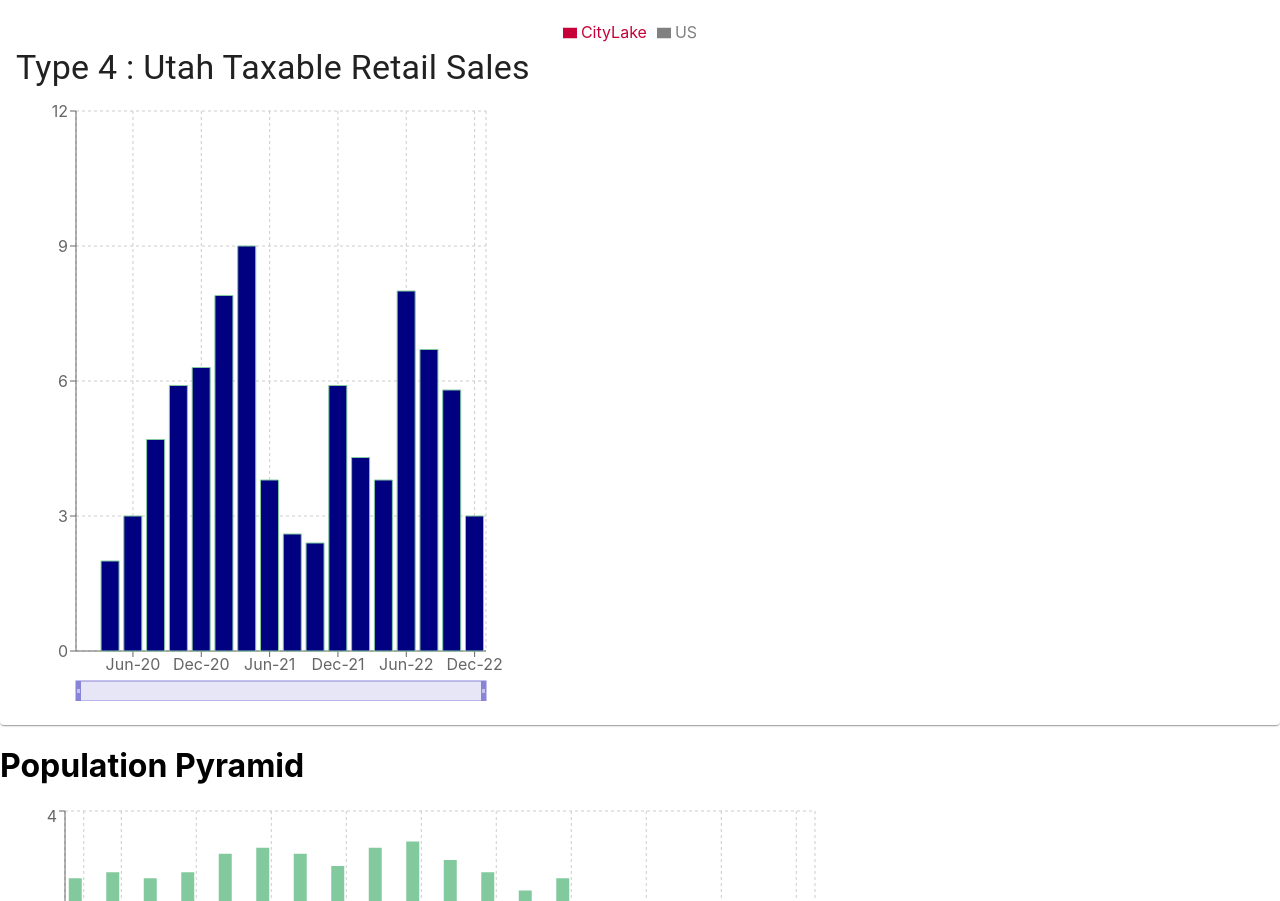
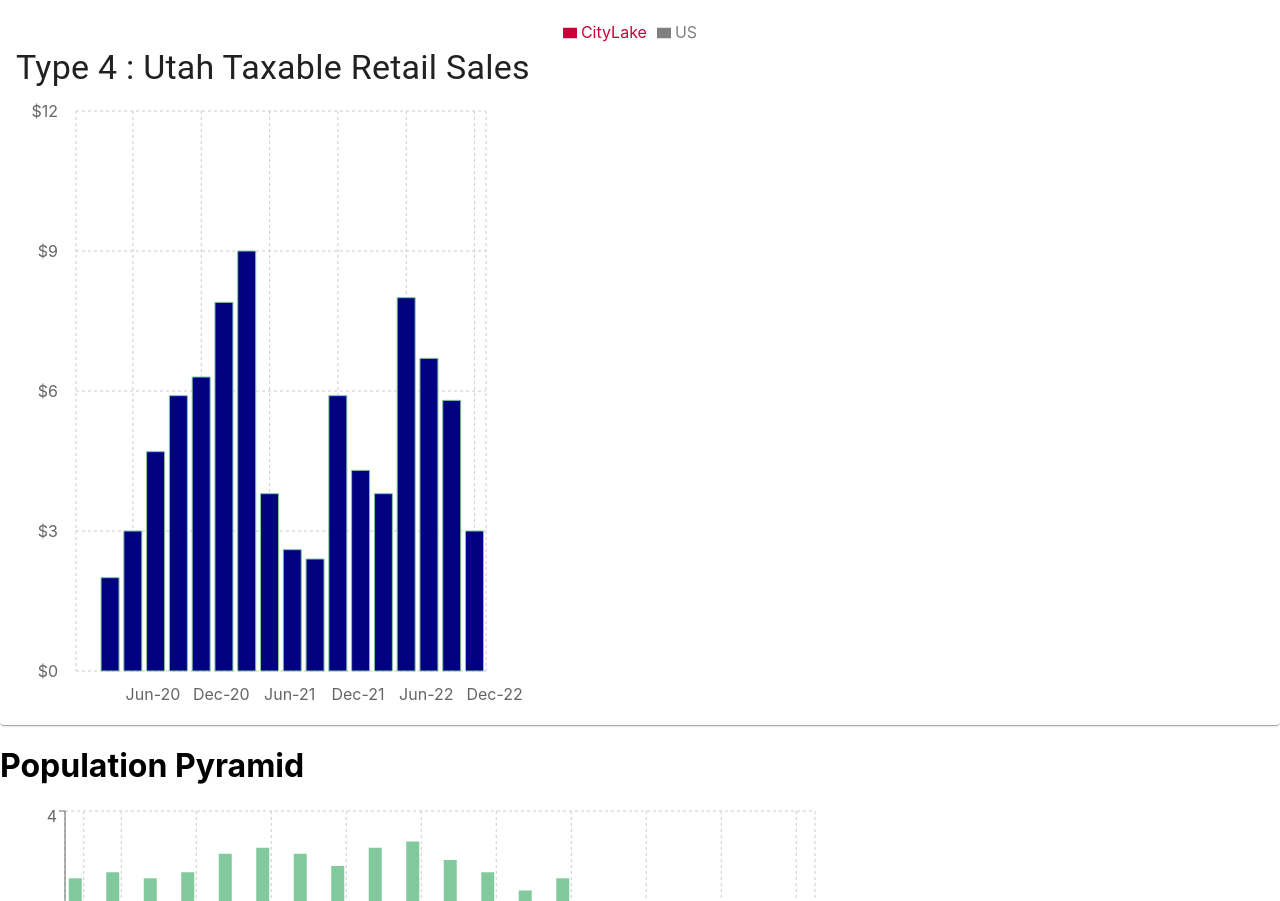
Before and after one commit to Areeba624/ReChart, a React (Create React App) app: page / in a window 1280 px wide. Shown: the part 1044-1945 px from the top of the page. Built offline with nearby package versions, Linux system fonts and the light colour scheme.

Commit message:
Type 4 chart

```diff
--- a/src/TimeSeries.js
+++ b/src/TimeSeries.js
@@ -15,6 +15,7 @@ import {
 } from "recharts";
 import PopulationChart from "./components/PopulationChart";
 import Type3Chart from "./components/Type3Chart";
+import Type4Chart from "./components/Type4Chart";
 const type1 = [
   { year: "2019", value: 590, record: 600 },
   { year: "2020", value: 868, record: 967 },
@@ -34,39 +35,8 @@ const type2 = [
 // Data for Time Series Bar Start here
 
 // Data for Stacked Bar Start here
-const Type3 = [
-  { year: "2012", US: 4, CityLake: 2 },
-  { year: "2013", US: 3, CityLake: 2 },
-  { year: "2014", US: 2, CityLake: 4 },
-  { year: "2015", US: 2, CityLake: 6 },
-  { year: "2016", US: 1, CityLake: 8 },
-  { year: "2017", US: 2, CityLake: 10 },
-  { year: "2018", US: 15, CityLake: 12 },
-  { year: "2019", US: 23, CityLake: 14 },
-  { year: "2020", US: 18, CityLake: 16 },
-  { year: "2021", US: 19, CityLake: 18 },
-];
 
-const type4 = [
-  { year: "Feb-20", value: 0.0 },
-  { year: "Ap-20",  value: 2.0 },
-  { year: "Jun-20", value: 3.0 },
-  { year: "Aug-20", value: 4.7 },
-  { year: "Oct-20", value: 5.9 },
-  { year: "Dec-20", value: 6.3 },
-  { year: "Feb-21", value: 7.9 },
-  { year: "Apr-21", value: 9.0 },
-  { year: "Jun-21", value: 3.8 },
-  { year: "Aug-21", value: 2.6 },
-  { year: "Oct-21", value: 2.4 },
-  { year: "Dec-21", value: 5.9 },
-  { year: "Feb-22", value: 4.3 },
-  { year: "Apr-22", value: 3.8 },
-  { year: "Jun-22", value: 8.0 },
-  { year: "Aug-22", value: 6.7 },
-  { year: "Oct-22", value: 5.8 },
-  { year: "Dec-22", value: 3.0 },
-];
+
 // Data for Stacked Bar End here
 
 class Chart extends React.Component {
@@ -121,30 +91,7 @@ class Chart extends React.Component {
           <Typography variant="h4" gutterBottom>
             Type 4 : Utah Taxable Retail Sales
           </Typography>
-          <BarChart
-            width={700}
-            height={600}
-            data={type4}
-            syncId="anyId"
-            margin={{
-              top: 10,
-              right: 230,
-              left: 0,
-              bottom: 0,
-            }}
-          >
-            <CartesianGrid strokeDasharray="3 3" />
-            <XAxis dataKey="year" />
-            <YAxis />
-            <Tooltip />
-            <Bar type="monotone" dataKey="value" stroke="#82ca9d" fill="#000080" />
-            <Brush
-              dataKey="createdday"
-              height={20}
-              stroke="#8884d8"
-              style={{ margin: "20px" }}
-            />
-          </BarChart>
+              <Type4Chart/>
         </CardContent>
       </Card>
     );
--- /dev/null
+++ b/src/components/Type4Chart.jsx
@@ -0,0 +1,60 @@
+import React from 'react'
+import {
+    XAxis,
+    YAxis,
+    CartesianGrid,
+    Tooltip,
+    BarChart,
+    Bar,
+    Brush,
+  } from "recharts";
+
+  const type4 = [
+    { year: "Feb-20", value: 0.0 },
+    { year: "Ap-20",  value: 2.0 },
+    { year: "Jun-20", value: 3.0 },
+    { year: "Aug-20", value: 4.7 },
+    { year: "Oct-20", value: 5.9 },
+    { year: "Dec-20", value: 6.3 },
+    { year: "Feb-21", value: 7.9 },
+    { year: "Apr-21", value: 9.0 },
+    { year: "Jun-21", value: 3.8 },
+    { year: "Aug-21", value: 2.6 },
+    { year: "Oct-21", value: 2.4 },
+    { year: "Dec-21", value: 5.9 },
+    { year: "Feb-22", value: 4.3 },
+    { year: "Apr-22", value: 3.8 },
+    { year: "Jun-22", value: 8.0 },
+    { year: "Aug-22", value: 6.7 },
+    { year: "Oct-22", value: 5.8 },
+    { year: "Dec-22", value: 3.0 },
+  ];
+const Type4Chart = () => {
+  return (
+    <BarChart
+    width={700}
+    height={600}
+    data={type4}
+    syncId="anyId"
+    margin={{
+      top: 10,
+      right: 230,
+      left: 0,
+      bottom: 0,
+    }}
+  >
+    <CartesianGrid strokeDasharray="3 3" />
+    <XAxis dataKey="year" dx={20} dy={10} tickLine={false} axisLine={false} />
+    <YAxis   dx={-10}
+      tickLine={false}
+      axisLine={false}
+      tickFormatter={(tick) => {
+        return `$${tick}`;
+      }} />
+    <Tooltip />
+    <Bar type="monotone" dataKey="value" stroke="#82ca9d" fill="#000080" />
+  </BarChart>
+  )
+}
+
+export default Type4Chart
```
